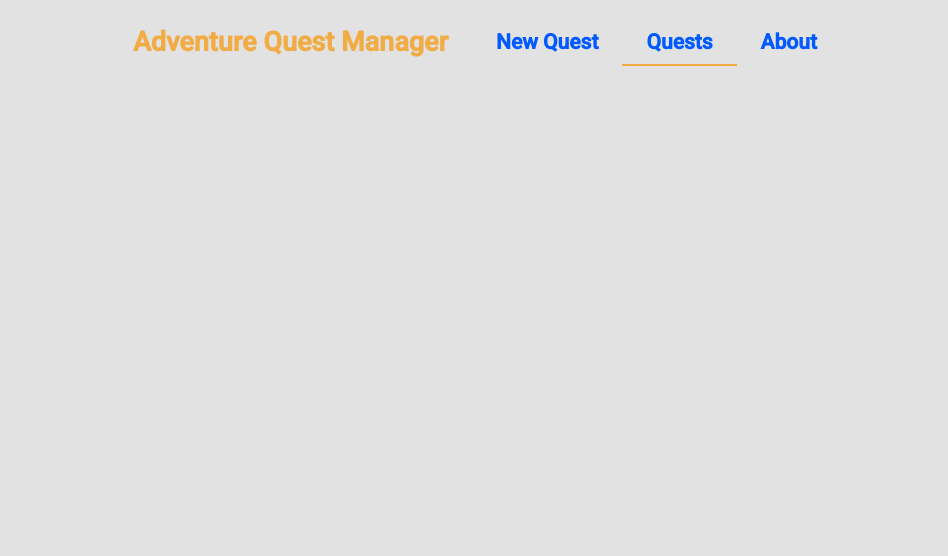
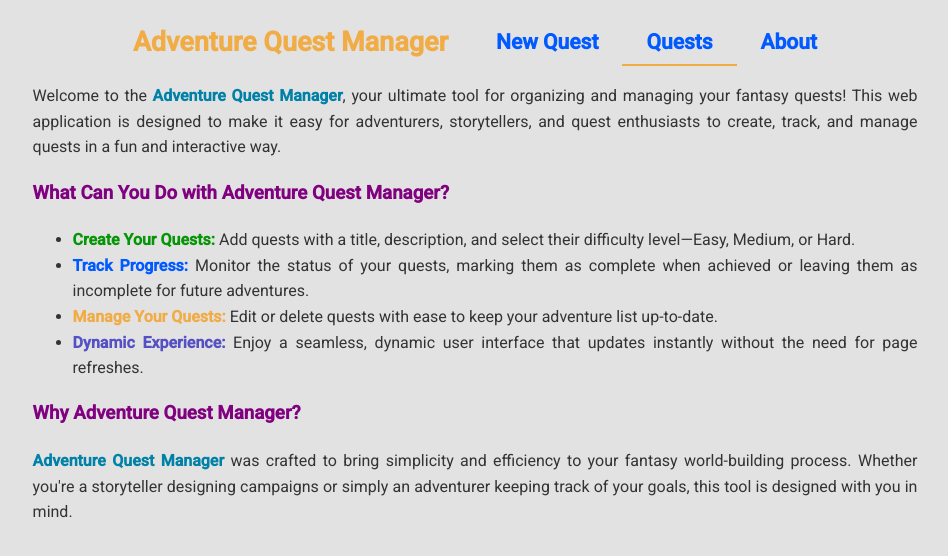
Before and after one commit to dimitrisstyl7/adventure-quest-manager, an Angular app: page /about in a window 1280 px wide. Before the commit this address led to /. Shown: the top 556 px of the page, without its empty margins (165-1113 px from the left). Built offline with nearby package versions, Linux system fonts and the light colour scheme.

Commit message:
Create about component

```diff
--- a/src/app/app.routes.ts
+++ b/src/app/app.routes.ts
@@ -2,8 +2,10 @@
 
 import {Routes} from '@angular/router';
 import {QuestsComponent} from './features/quests/quests.component';
+import {AboutComponent} from './features/about/about.component';
 
 export const routes: Routes = [
   {path: '', redirectTo: 'quests', pathMatch: 'full'},
   {path: 'quests', component: QuestsComponent},
+  {path: 'about', component: AboutComponent},
 ];
--- /dev/null
+++ b/src/app/features/about/about.component.html
@@ -0,0 +1,34 @@
+<!--src/app/features/about/about.component.html-->
+
+<div>
+    <p>
+        Welcome to the <strong style="color: #0081A7;">Adventure Quest Manager</strong>, your ultimate tool for
+        organizing and managing your fantasy quests! This web application is designed to make it easy for adventurers,
+        storytellers, and quest enthusiasts to create, track, and manage quests in a fun and interactive way.
+    </p>
+
+    <h3 style="color: #800080;">What Can You Do with Adventure Quest Manager?</h3>
+    <ul>
+        <li><strong style="color: #069506;">Create Your Quests:</strong> Add quests with a title, description, and
+            select their difficulty level—Easy, Medium, or Hard.
+        </li>
+        <li><strong style="color: #005AFF;">Track Progress:</strong> Monitor the status of your quests, marking them as
+            complete when achieved or leaving them as incomplete for future adventures.
+        </li>
+        <li><strong style="color: #f1ac46;">Manage Your Quests:</strong> Edit or delete quests with ease to keep your
+            adventure list up-to-date.
+        </li>
+        <li><strong style="color: #5551C4;">Dynamic Experience:</strong> Enjoy a seamless, dynamic user interface that
+            updates instantly without the need for page refreshes.
+        </li>
+    </ul>
+
+    <h3 style="color: #800080;">Why Adventure Quest Manager?</h3>
+    <p>
+        <strong style="color: #0081A7;">Adventure Quest Manager</strong> was crafted to bring simplicity and efficiency
+        to
+        your fantasy world-building process.
+        Whether you're a storyteller designing campaigns or simply an adventurer keeping track of your goals,
+        this tool is designed with you in mind.
+    </p>
+</div>
--- /dev/null
+++ b/src/app/features/about/about.component.scss
@@ -0,0 +1,9 @@
+//src/app/features/about/about.component.scss
+
+div {
+  width: 70%;
+  text-align: justify;
+  margin: auto;
+  color: #333;
+  line-height: 1.6;
+}
```
Also changed, not shown: src/app/features/about/about.component.ts (added, +13 -0 lines).
